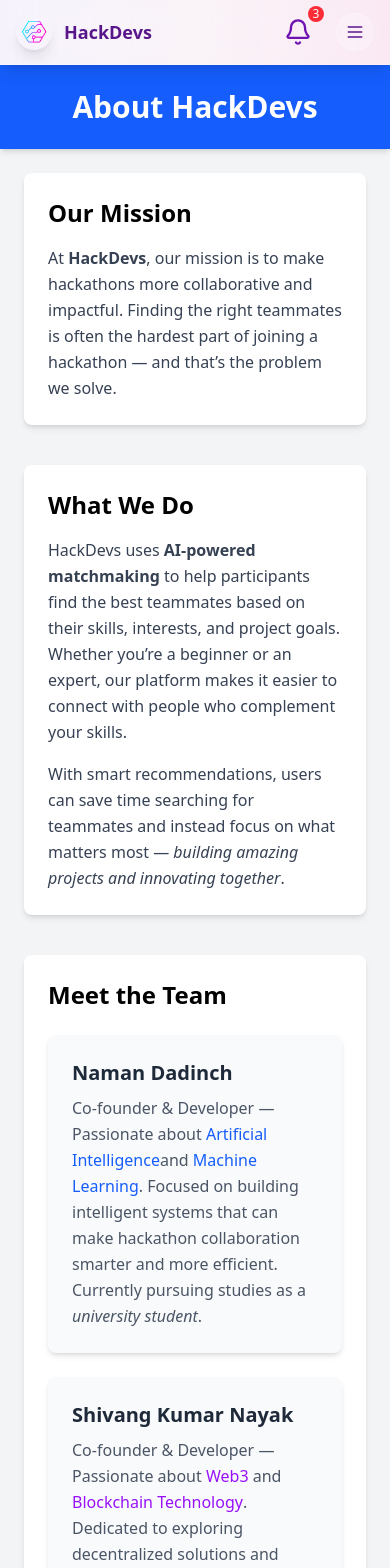
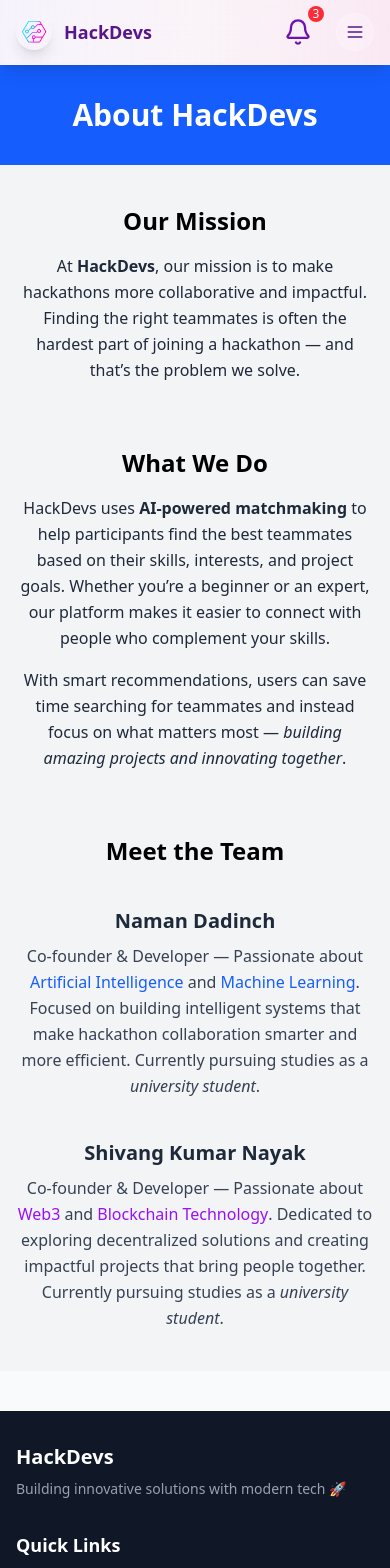
Before and after one commit to batcoder-1/Hackathon, a React (Vite) app in the folder Hackathon/: page /about in a window 390 px wide. Shown: the top 1568 px of the page. Built offline with nearby package versions, Linux system fonts and the light colour scheme.

Commit message:
feat: Revamp README and About Us components with enhanced content and responsive design

```diff
--- a/Hackathon/src/components/AboutUs.jsx
+++ b/Hackathon/src/components/AboutUs.jsx
@@ -2,18 +2,20 @@ export default function AboutUs() {
   return (
     <div className="min-h-screen bg-gray-100 flex flex-col">
       {/* Header */}
-      <header className="bg-blue-600 text-white p-6 shadow-md">
-        <h1 className="text-3xl md:text-4xl font-bold text-center">
+      <header className="bg-blue-600 text-white py-8">
+        <h1 className="text-3xl sm:text-4xl md:text-5xl font-bold text-center">
           About HackDevs
         </h1>
       </header>
 
       {/* Main Content */}
-      <main className="flex-grow container mx-auto p-6 space-y-10">
+      <main className="flex-grow container mx-auto px-4 sm:px-6 lg:px-8 py-10 space-y-16">
         {/* Mission Section */}
-        <section className="bg-white rounded-lg shadow-md p-6">
-          <h2 className="text-2xl font-semibold mb-4">Our Mission</h2>
-          <p className="text-gray-700 leading-relaxed">
+        <section>
+          <h2 className="text-2xl sm:text-3xl font-semibold mb-4 text-center">
+            Our Mission
+          </h2>
+          <p className="text-gray-800 text-center text-base sm:text-lg leading-relaxed max-w-3xl mx-auto">
             At <span className="font-semibold">HackDevs</span>, our mission is
             to make hackathons more collaborative and impactful. Finding the
             right teammates is often the hardest part of joining a hackathon —
@@ -22,9 +24,11 @@ export default function AboutUs() {
         </section>
 
         {/* What We Do */}
-        <section className="bg-white rounded-lg shadow-md p-6">
-          <h2 className="text-2xl font-semibold mb-4">What We Do</h2>
-          <p className="text-gray-700 leading-relaxed mb-4">
+        <section>
+          <h2 className="text-2xl sm:text-3xl font-semibold mb-4 text-center">
+            What We Do
+          </h2>
+          <p className="text-gray-800 text-center text-base sm:text-lg leading-relaxed max-w-3xl mx-auto mb-4">
             HackDevs uses{" "}
             <span className="font-semibold">AI-powered matchmaking</span> to
             help participants find the best teammates based on their skills,
@@ -32,7 +36,7 @@ export default function AboutUs() {
             expert, our platform makes it easier to connect with people who
             complement your skills.
           </p>
-          <p className="text-gray-700 leading-relaxed">
+          <p className="text-gray-800 text-center text-base sm:text-lg leading-relaxed max-w-3xl mx-auto">
             With smart recommendations, users can save time searching for
             teammates and instead focus on what matters most —{" "}
             <span className="italic">
@@ -43,35 +47,37 @@ export default function AboutUs() {
         </section>
 
         {/* Team Section */}
-        <section className="bg-white rounded-lg shadow-md p-6">
-          <h2 className="text-2xl font-semibold mb-6">Meet the Team</h2>
-          <div className="grid gap-6 md:grid-cols-2">
+        <section>
+          <h2 className="text-2xl sm:text-3xl font-semibold mb-10 text-center">
+            Meet the Team
+          </h2>
+          <div className="grid gap-10 sm:grid-cols-1 md:grid-cols-2">
             {/* Naman */}
-            {/* Naman */}
-            <div className="bg-gray-50 p-6 rounded-lg shadow-md hover:shadow-lg transition-shadow duration-300">
-              <h3 className="text-xl font-bold text-gray-800">Naman Dadinch</h3>
-              <p className="text-gray-600 mt-2 leading-relaxed">
+            <div className="text-center">
+              <h3 className="text-xl sm:text-2xl font-bold text-gray-800 mb-2">
+                Naman Dadinch
+              </h3>
+              <p className="text-gray-700 text-base sm:text-lg leading-relaxed">
                 Co-founder & Developer — Passionate about{" "}
                 <span className="font-medium text-blue-600">
                   Artificial Intelligence
-                </span>
+                </span>{" "}
                 and{" "}
                 <span className="font-medium text-blue-600">
                   Machine Learning
                 </span>
-                . Focused on building intelligent systems that can make
-                hackathon collaboration smarter and more efficient. Currently
-                pursuing studies as a{" "}
-                <span className="italic">university student</span>.
+                . Focused on building intelligent systems that make hackathon
+                collaboration smarter and more efficient. Currently pursuing
+                studies as a <span className="italic">university student</span>.
               </p>
             </div>
 
             {/* Shivang */}
-            <div className="bg-gray-50 p-6 rounded-lg shadow-md hover:shadow-lg transition-shadow duration-300">
-              <h3 className="text-xl font-bold text-gray-800">
+            <div className="text-center">
+              <h3 className="text-xl sm:text-2xl font-bold text-gray-800 mb-2">
                 Shivang Kumar Nayak
               </h3>
-              <p className="text-gray-600 mt-2 leading-relaxed">
+              <p className="text-gray-700 text-base sm:text-lg leading-relaxed">
                 Co-founder & Developer — Passionate about{" "}
                 <span className="font-medium text-purple-600">Web3</span> and{" "}
                 <span className="font-medium text-purple-600">
```
Also changed, not shown: 1 other file (tests, documents, lock files or other folders).
